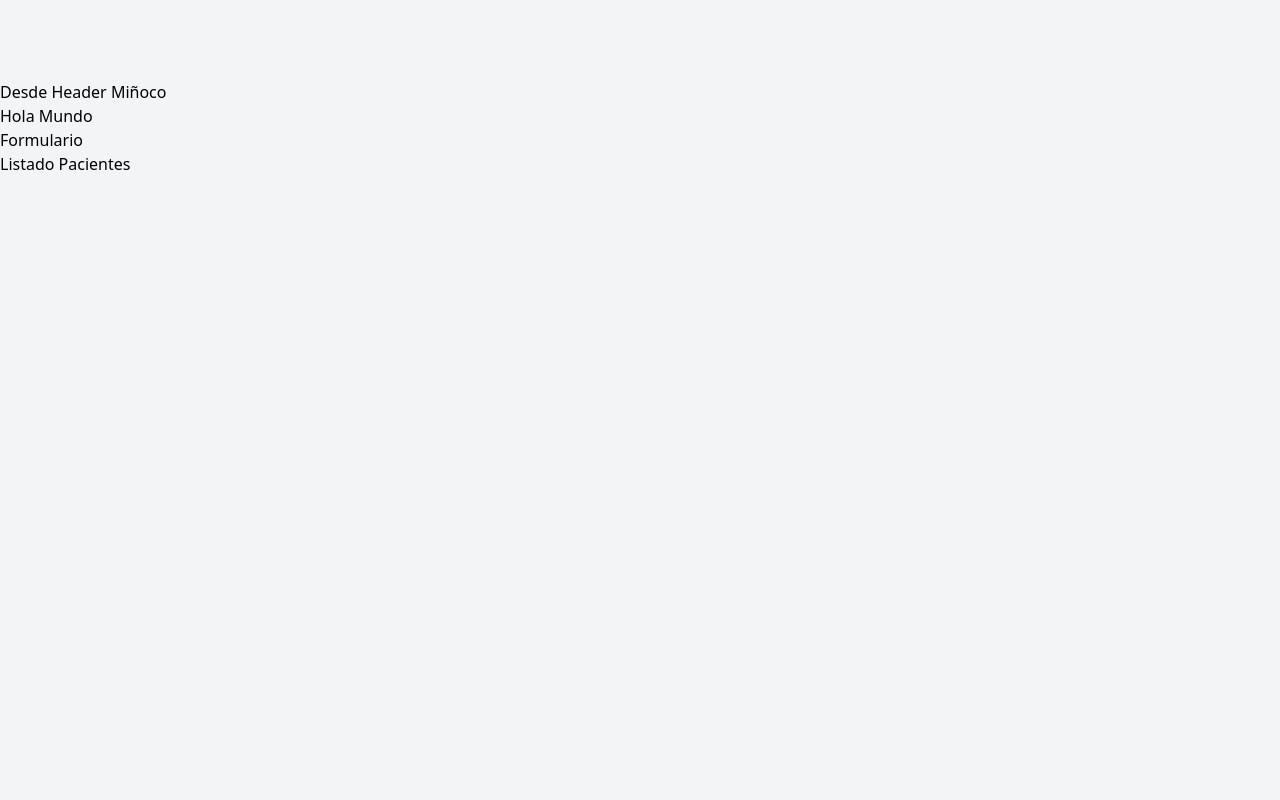
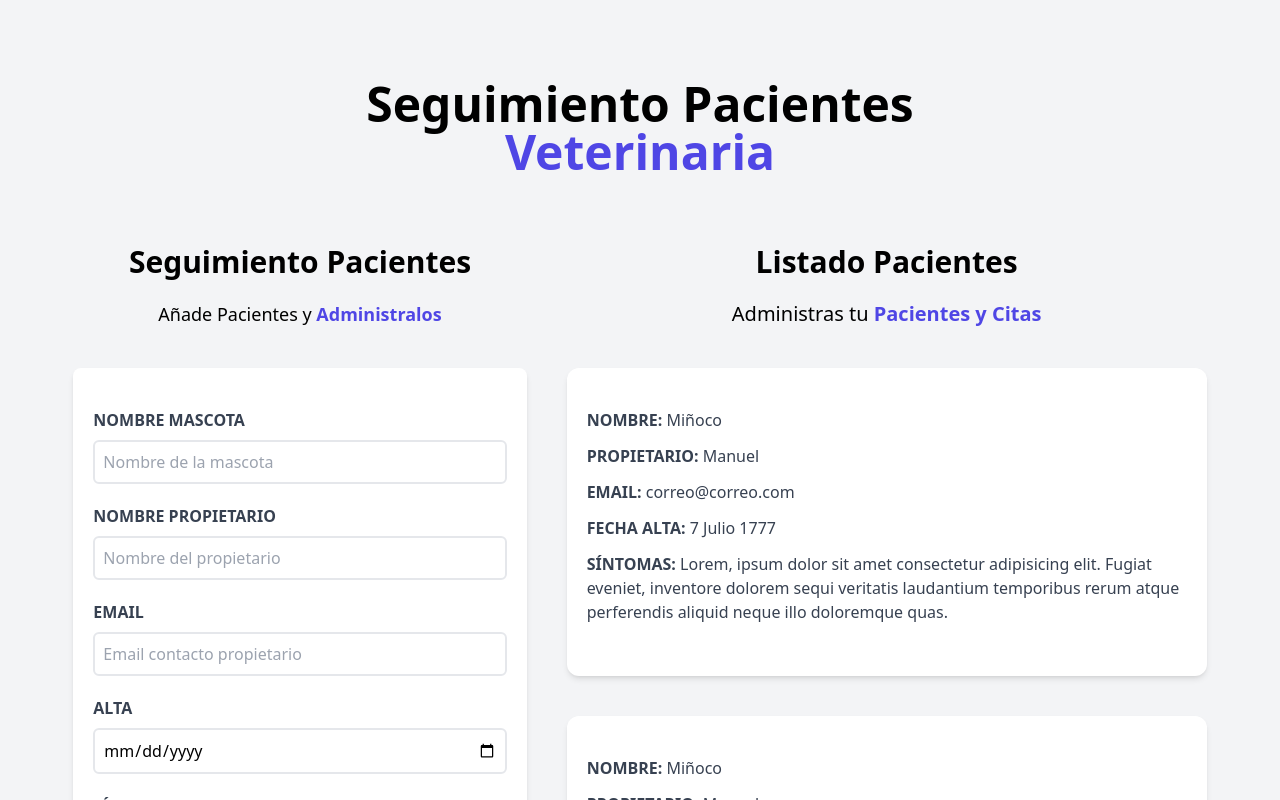
Before and after one commit to manen36/citas_react, a React (Vite) app: page / in a window 1280 px wide. Shown: the top 800 px of the page. Built offline with nearby package versions, Linux system fonts and the light colour scheme.

Commit message:
Formulario: add-useState, Paciente: create

```diff
--- a/src/App.jsx
+++ b/src/App.jsx
@@ -5,10 +5,14 @@ import ListadoPacientes from "./components/ListadoPacientes"
 function App() {
 
   return (
-    <div className="container mx-auto mt-20">
+    <div className="container mx-auto mt-20 md:w-11/12">
       <Header/>
-      <Formulario/>
-      <ListadoPacientes/>
+
+      <div className="mt-12 md:flex">
+          <Formulario/>
+          <ListadoPacientes/>
+      </div>
+
     </div>
   )
 }
--- a/src/components/Formulario.jsx
+++ b/src/components/Formulario.jsx
@@ -1,6 +1,112 @@
+import { useState, useEffect } from "react";
+
 const Formulario = () => {
+
+  const [nombre, setNombre] = useState('');
+  const [propietario, setPropietario] = useState('');
+  const [email, setEmail] = useState('');
+  const [fecha, setFecha] = useState('');
+  const [sintomas, setSintomas] = useState('');
+
+  const [error, setError] = useState(false);
+
+  const hundleSubmit = (e) => {
+      e.preventDefault();
+
+      //Validación formulario
+      if( [nombre, propietario, email, fecha, sintomas].includes('') ) {
+        console.log('Hay al menos un campo vacío')
+        setError(true);
+        return;
+      }
+
+      setError(false)
+  }
+
   return (
-    <h2>Formulario</h2>
+    <div className="md:w-1/2 lg:w-2/5 mx-5">
+        <h2 className="font-black text-3xl text-center mt-5">Seguimiento Pacientes</h2>
+
+        <p className="text-lg mt-5 text-center mb-10">Añade Pacientes y {''}
+          <span className="text-indigo-600 font-bold">Administralos</span>
+        </p>
+
+        <form
+            onSubmit={hundleSubmit}
+            className="bg-white shadow-md rounded-lg py-10 px-5">
+            { error && <div className="bg-red-800 text-white text-center p-3 uppercase font-bold mb-3 rounded-md">
+                            <p>Todos los campos son obligatorios</p>
+                        </div>
+            }
+            <div className="mb-5">
+              <label htmlFor="mascota" className="block text-gray-700 uppercase font-bold">
+                  Nombre Mascota
+              </label>
+              <input
+                id="mascota"
+                type="text"
+                placeholder="Nombre de la mascota"
+                className="border-2 w-full p-2 mt-2 placeholder-gray-400 rounded-md"
+                value={nombre}
+                onChange={ (e) => setNombre(e.target.value) }
+              />
+            </div>
+            <div className="mb-5">
+              <label htmlFor="propietario" className="block text-gray-700 uppercase font-bold">
+                  Nombre Propietario
+              </label>
+              <input
+                id="propietario"
+                type="text"
+                placeholder="Nombre del propietario"
+                className="border-2 w-full p-2 mt-2 placeholder-gray-400 rounded-md"
+                value={propietario}
+                onChange={ (e) => setPropietario(e.target.value) }
+              />
+            </div>
+            <div className="mb-5">
+              <label htmlFor="email" className="block text-gray-700 uppercase font-bold">
+                  Email
+              </label>
+              <input
+                id="email"
+                type="email"
+                placeholder="Email contacto propietario"
+                className="border-2 w-full p-2 mt-2 placeholder-gray-400 rounded-md"
+                value={email}
+                onChange={ (e) => setEmail(e.target.value) }
+              />
+            </div>
+            <div className="mb-5">
+              <label htmlFor="alta" className="block text-gray-700 uppercase font-bold">
+                  Alta
+              </label>
+              <input
+                id="alta"
+                type="date"
+                className="border-2 w-full p-2 mt-2 placeholder-gray-400 rounded-md"
+                value={fecha}
+                onChange={ (e) => setFecha(e.target.value) }
+              />
+            </div>
+            <div className="mb-5">
+              <label htmlFor="sintomas" className="block text-gray-700 uppercase font-bold">
+                  Síntomas
+              </label>
+              <textarea id="sintomas"
+                        className="border-2 w-full p-2 mt-2 placeholder-gray-400 rounded-md"
+                        placeholder="Describe los Síntomas"
+                        value={sintomas}
+                        onChange={ (e) => setSintomas(e.target.value) }
+              />
+            </div>
+
+            <input type="submit"
+                   className="bg-indigo-600 w-full p-3 text-white uppercase font-bold hover:bg-indigo-700 cursor-pointer transition-all"
+                   value="Agregar Paciente"
+            />
+        </form>
+    </div>
   )
 }
 
--- a/src/components/Header.jsx
+++ b/src/components/Header.jsx
@@ -1,9 +1,11 @@
 function Header() {
+
     return (
-        <div>
-            <h1>Desde Header Miñoco</h1>
-            <p>Hola Mundo</p>
-        </div>
+
+        <h1 className="font-black text-5xl text-center md:w-2/3 mx-auto">Seguimiento Pacientes {''}
+            <span className="text-indigo-600">Veterinaria</span>
+        </h1>
+
     )
 }
 
--- a/src/components/ListadoPacientes.jsx
+++ b/src/components/ListadoPacientes.jsx
@@ -1,7 +1,19 @@
+import Paciente from "./Paciente";
+
 const ListadoPacientes = () => {
   return (
-    <div>
-        <h1>Listado Pacientes</h1>
+    <div className="md:w-1/2 lg:w-3/5 md:h-screen overflow-y-scroll">
+        <h2 className="font-black text-3xl text-center mt-5">Listado Pacientes</h2>
+        <p className="text-xl mt-5 mb-10 text-center">
+            Administras tu {''}
+            <span className="text-indigo-600 font-bold">Pacientes y Citas</span>
+        </p>
+
+        <Paciente/>
+        <Paciente/>
+        <Paciente/>
+        <Paciente/>
+
     </div>
   )
 }
--- /dev/null
+++ b/src/components/Paciente.jsx
@@ -0,0 +1,27 @@
+const Paciente = () => {
+  return (
+    <div className="mx-5 my-10 bg-white shadow-md px-5 py-10 rounded-xl">
+            <p className="font-bold mb-3 text-gray-700 uppercase">Nombre: {''}
+              <span className="font-normal normal-case">Miñoco</span>
+            </p>
+
+            <p className="font-bold mb-3 text-gray-700 uppercase">Propietario: {''}
+              <span className="font-normal normal-case">Manuel</span>
+            </p>
+
+            <p className="font-bold mb-3 text-gray-700 uppercase">Email: {''}
+              <span className="font-normal normal-case">correo@correo.com</span>
+            </p>
+
+            <p className="font-bold mb-3 text-gray-700 uppercase">Fecha Alta: {''}
+              <span className="font-normal normal-case">7 Julio 1777</span>
+            </p>
+
+            <p className="font-bold mb-3 text-gray-700 uppercase">Síntomas: {''}
+              <span className="font-normal normal-case">Lorem, ipsum dolor sit amet consectetur adipisicing elit. Fugiat eveniet, inventore dolorem sequi veritatis laudantium temporibus rerum atque perferendis aliquid neque illo doloremque quas.</span>
+            </p>
+        </div>
+  )
+}
+
+export default Paciente
```
